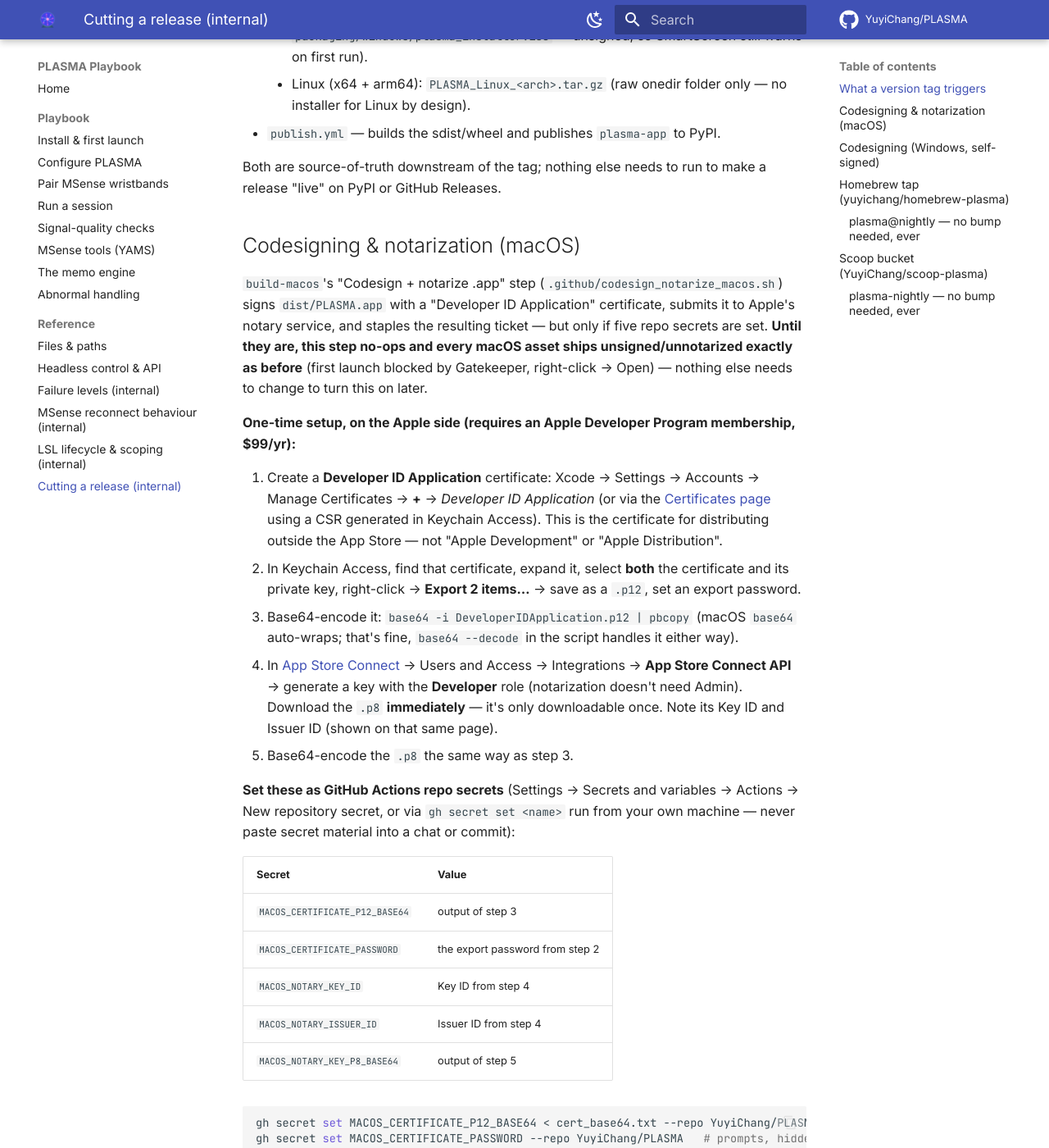
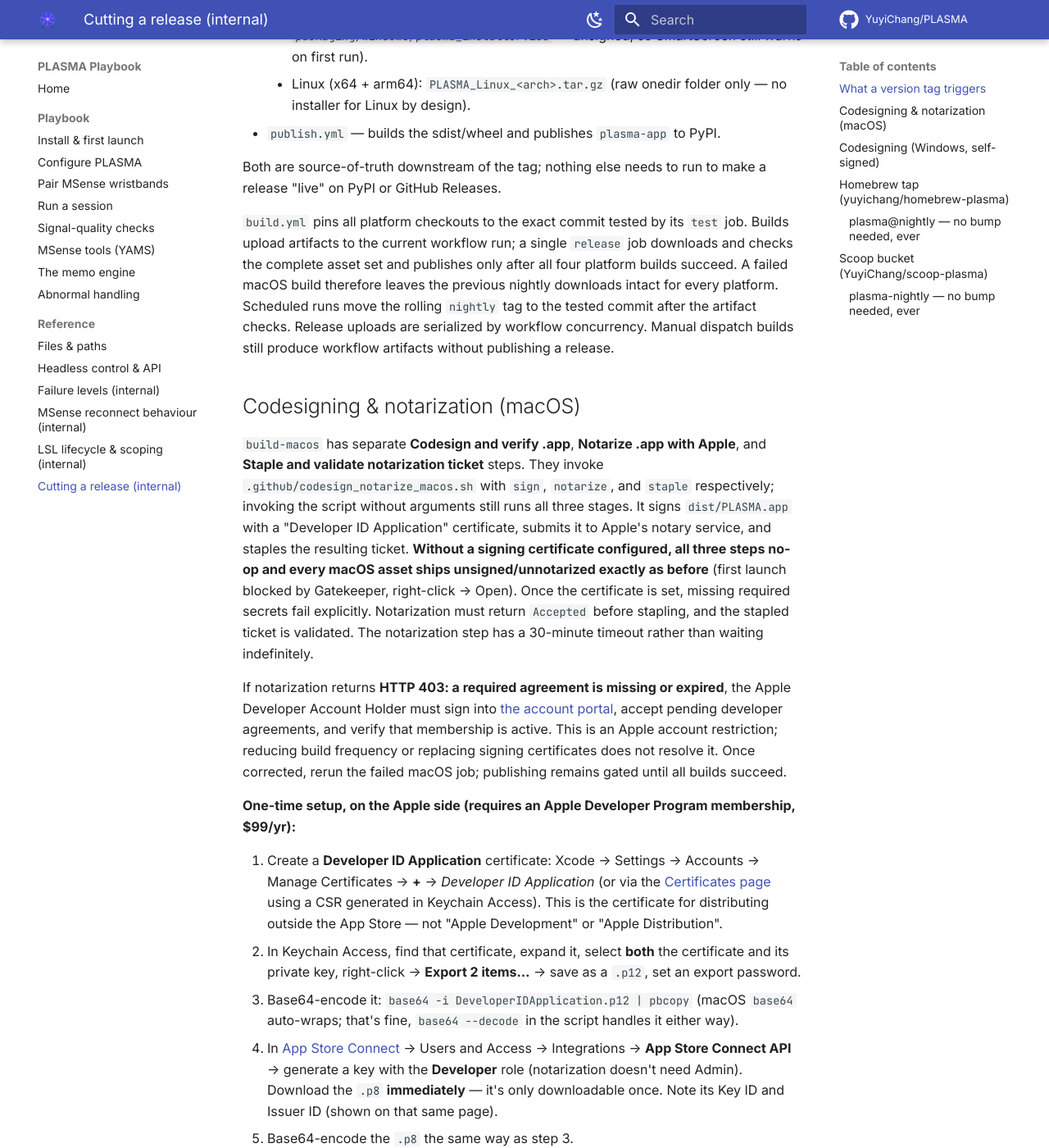
Before and after one commit to YuyiChang/PLASMA, an MkDocs documentation site: the page built from docs/reference/release-process.md, in a window 1280 px wide and 1400 px high, scrolled down 732 px. Shown: the whole window at 82% size. Built offline with MkDocs 1.6.1 and Material for MkDocs 9.7.7, drawn with Linux system fonts in a browser that asks for light colours; comment, search, counter and statistics services are not loaded.

Commit message:
update nightly CI notarization

```diff
--- a/docs/reference/release-process.md
+++ b/docs/reference/release-process.md
@@ -34,15 +34,37 @@ Pushing a `vX.Y.Z` tag (matching `plasma.__version__`, enforced by
 Both are source-of-truth downstream of the tag; nothing else needs to run to
 make a release "live" on PyPI or GitHub Releases.
 
+`build.yml` pins all platform checkouts to the exact commit tested by its
+`test` job. Builds upload artifacts to the current workflow run; a single
+`release` job downloads and checks the complete asset set and publishes only
+after all four platform builds succeed. A failed macOS build therefore leaves
+the previous nightly downloads intact for every platform. Scheduled runs move
+the rolling `nightly` tag to the tested commit after the artifact checks.
+Release uploads are serialized by workflow concurrency. Manual dispatch builds
+still produce workflow artifacts without publishing a release.
+
 ## Codesigning & notarization (macOS)
 
-`build-macos`'s "Codesign + notarize .app" step (`.github/codesign_notarize_macos.sh`)
-signs `dist/PLASMA.app` with a "Developer ID Application" certificate, submits
-it to Apple's notary service, and staples the resulting ticket — but only if
-five repo secrets are set. **Until they are, this step no-ops and every macOS
+`build-macos` has separate **Codesign and verify .app**, **Notarize .app with
+Apple**, and **Staple and validate notarization ticket** steps. They invoke
+`.github/codesign_notarize_macos.sh` with `sign`, `notarize`, and `staple`
+respectively; invoking the script without arguments still runs all three stages.
+It signs `dist/PLASMA.app` with a "Developer ID Application" certificate,
+submits it to Apple's notary service, and staples the resulting ticket.
+**Without a signing certificate configured, all three steps no-op and every macOS
 asset ships unsigned/unnotarized exactly as before** (first launch blocked by
-Gatekeeper, right-click → Open) — nothing else needs to change to turn this
-on later.
+Gatekeeper, right-click → Open). Once the certificate is set, missing required
+secrets fail explicitly. Notarization must return `Accepted` before stapling,
+and the stapled ticket is validated. The notarization step has a 30-minute
+timeout rather than waiting indefinitely.
+
+If notarization returns **HTTP 403: a required agreement is missing or expired**,
+the Apple Developer Account Holder must sign into
+[the account portal](https://developer.apple.com/account/), accept pending
+developer agreements, and verify that membership is active. This is an Apple
+account restriction; reducing build frequency or replacing signing certificates
+does not resolve it. Once corrected, rerun the failed macOS job; publishing
+remains gated until all builds succeed.
 
 **One-time setup, on the Apple side (requires an Apple Developer Program
 membership, $99/yr):**
```
Also changed, not shown: 3 other files.
